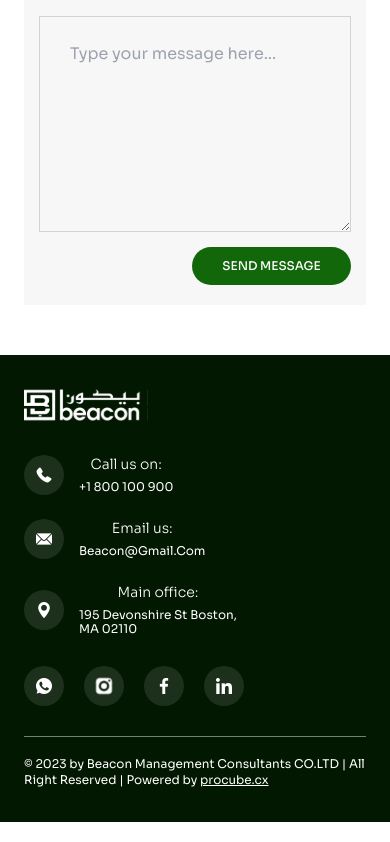
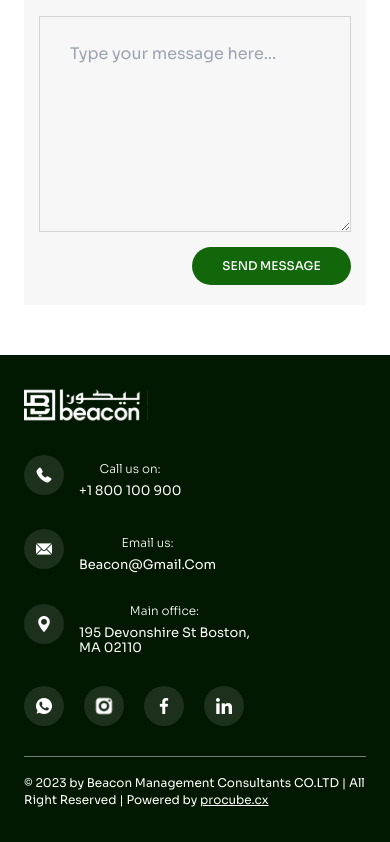
Before and after one commit to beacon-global/Beacon, a Next.js app: page /pages/Contact in a window 390 px wide. Shown: the part 1682-2524 px from the top of the page. Built offline with nearby package versions, Linux system fonts and the light colour scheme.

Commit message:
v2.8.1 responsivePhase1Complete

```diff
--- a/src/app/Styles/contact.module.css
+++ b/src/app/Styles/contact.module.css
@@ -22,6 +22,10 @@
     margin-top: -27px;
     margin-bottom: 70px;
     align-self: center;
+}
+
+.loctaionButtonContainer .mUae{
+    display: none;
 }
 
 .loctaionButtonContainer button{
--- a/src/app/Styles/servicesPage.module.css
+++ b/src/app/Styles/servicesPage.module.css
@@ -139,6 +139,10 @@
 
 .testimonialLeftContainer h2{
     margin-top: 0;
+}
+
+.mTestimonialHeading{
+    display: none;
 }
 
 @media (max-width: 600px) {
@@ -310,6 +314,7 @@
     }
 
     .testimonialLeftContainer .mTestimonialHeading{
+        display: flex;
         margin: 0;
         margin-bottom: 5px;
         color: #02040E;
--- a/src/app/globals.css
+++ b/src/app/globals.css
@@ -1960,6 +1960,15 @@ li{
   .footerContactDetails img{
     width: 40px;
     height: 40px;
+    margin-bottom: 10px;
+  }
+
+  .footerContactTextDetails h1{
+    font-size: 12px;
+  }
+
+  .footerContactTextDetails p{
+    font-size: 13px;
   }
 
   .footerSocialContainer{
```
